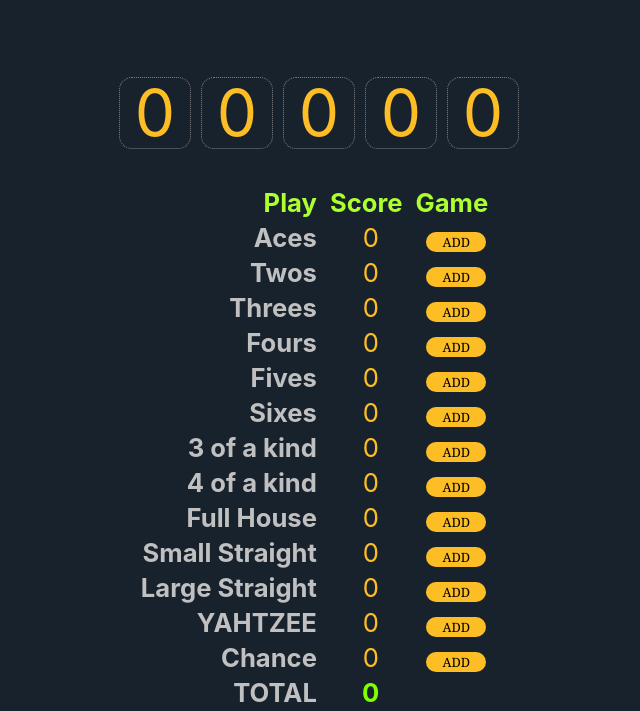
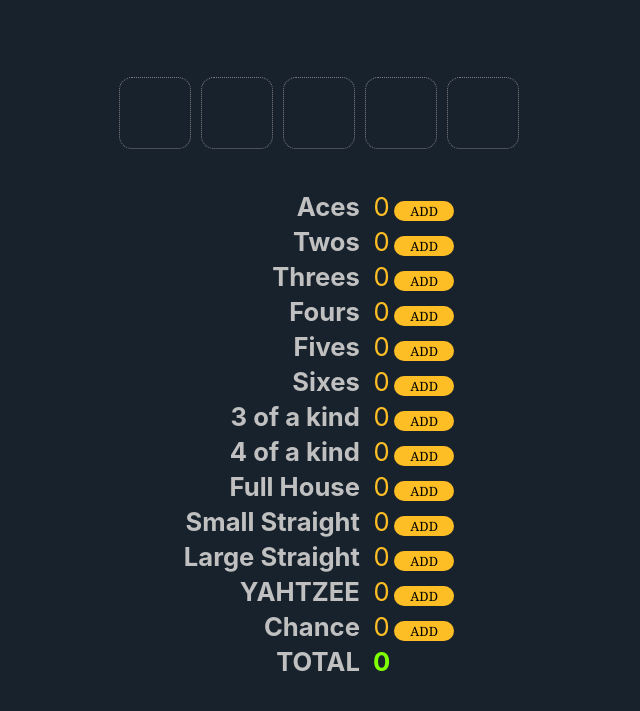
Before and after one commit to glaucofox/dice, a website: page yahtzee.html in a window 1280 px wide. Shown: the part 169-880 px from the top of the page, without its empty margins (321-961 px from the left). Drawn offline with Linux system fonts and the light colour scheme.

Commit message:
refactor: tidy up

```diff
--- a/yahtzee.html
+++ b/yahtzee.html
@@ -8,36 +8,36 @@
     <link rel="stylesheet" href="./css/style.css" />
 </head>
 <body>
-    <h3 class="content center" style="color: silver;">Yahtzee!&nbsp;&nbsp;<small><button onclick="rolar()">Roll</button></small></h3>
+    <h3 class="content center" style="color: silver;">Yahtzee!&nbsp;&nbsp;<small><button id="btnRoll" onclick="rolar()">Roll</button></small></h3>
 
     <div class="diceContainer center">
-        <div id="dice1" class="dice center">0</div>
-        <div id="dice2" class="dice center">0</div>
-        <div id="dice3" class="dice center">0</div>
-        <div id="dice4" class="dice center">0</div>
-        <div id="dice5" class="dice center">0</div>
+        <div id="dice1" class="dice center"></div>
+        <div id="dice2" class="dice center"></div>
+        <div id="dice3" class="dice center"></div>
+        <div id="dice4" class="dice center"></div>
+        <div id="dice5" class="dice center"></div>
     </div>
 
     <div class="content center" style="font-size: 0.4em;">
         <table class="scoreSheet">
             <thead>
-                <th style="text-align: right;">Play</th>
-                <th>Score</th>
-                <th>Game</th>
+                <th style="text-align: right;"></th>
+                <th></th>
+                <th></th>
             </thead>
-            <tr><th>Aces</th><td id="ScoreAces">0</td><td><button id="btnScoreAces">Add</button></td></tr>
-            <tr><th>Twos</th><td id="ScoreTwos">0</td><td><button id="btnScoreTwos">Add</button></td></tr>
-            <tr><th>Threes</th><td id="ScoreThrees">0</td><td><button id="btnScoreThrees">Add</button></td></tr>
-            <tr><th>Fours</th><td id="ScoreFours">0</td><td><button id="btnScoreFours">Add</button></td></tr>
-            <tr><th>Fives</th><td id="ScoreFives">0</td><td><button id="btnScoreFives">Add</button></td></tr>
-            <tr><th>Sixes</th><td id="ScoreSixes">0</td><td><button id="btnScoreSixes">Add</button></td></tr>
-            <tr><th>3 of a kind</th><td id="Score3OfAKind">0</td><td><button id="btnScore3OfAKind">Add</button></td></tr>
-            <tr><th>4 of a kind</th><td id="Score4OfAKind">0</td><td><button id="btnScore4OfAKind">Add</button></td></tr>
-            <tr><th>Full House</th><td id="ScoreFullHouse">0</td><td><button id="btnScoreFullHouse">Add</button></td></tr>
-            <tr><th>Small Straight</th><td id="ScoreSmallStraight">0</td><td><button id="btnScoreSmallStraight">Add</button></td></tr>
-            <tr><th>Large Straight</th><td id="ScoreLargeStraight">0</td><td><button id="btnScoreLargeStraight">Add</button></td></tr>
-            <tr><th>YAHTZEE</th><td id="ScoreYahtzee">0</td><td><button id="btnScoreYahtzee">Add</button></td></tr>
-            <tr><th>Chance</th><td id="ScoreChance">0</td><td><button id="btnScoreChance">Add</button></td></tr>
+            <tr><th>Aces</th><td id="ScoreAces">0</td><td><button id="btnScoreAces" onclick="updateValue('ScoreAces', 'btnScoreAces', 1)">Add</button></td></tr>
+            <tr><th>Twos</th><td id="ScoreTwos">0</td><td><button id="btnScoreTwos" onclick="updateValue('ScoreTwos', 'btnScoreTwos', 2)">Add</button></td></tr>
+            <tr><th>Threes</th><td id="ScoreThrees">0</td><td><button id="btnScoreThrees" onclick="updateValue('ScoreThrees', 'btnScoreThrees', 3)">Add</button></td></tr>
+            <tr><th>Fours</th><td id="ScoreFours">0</td><td><button id="btnScoreFours" onclick="updateValue('ScoreFours', 'btnScoreFours', 4)">Add</button></td></tr>
+            <tr><th>Fives</th><td id="ScoreFives">0</td><td><button id="btnScoreFives" onclick="updateValue('ScoreFives', 'btnScoreFives', 5)">Add</button></td></tr>
+            <tr><th>Sixes</th><td id="ScoreSixes">0</td><td><button id="btnScoreSixes" onclick="updateValue('ScoreSixes', 'btnScoreSixes', 6)">Add</button></td></tr>
+            <tr><th>3 of a kind</th><td id="Score3OfAKind">0</td><td><button id="btnScore3OfAKind" onclick="updateValue('Score3OfAKind', 'btnScore3OfAKind', 'threeOfAKind')">Add</button></td></tr>
+            <tr><th>4 of a kind</th><td id="Score4OfAKind">0</td><td><button id="btnScore4OfAKind" onclick="updateValue('Score4OfAKind', 'btnScore4OfAKind', 'fourOfAKind')">Add</button></td></tr>
+            <tr><th>Full House</th><td id="ScoreFullHouse">0</td><td><button id="btnScoreFullHouse" onclick="updateValue('ScoreFullHouse', 'btnScoreFullHouse', 'fullHouse')">Add</button></td></tr>
+            <tr><th>Small Straight</th><td id="ScoreSmallStraight">0</td><td><button id="btnScoreSmallStraight" onclick="updateValue('ScoreSmallStraight', 'btnScoreSmallStraight', 'smallStraight')">Add</button></td></tr>
+            <tr><th>Large Straight</th><td id="ScoreLargeStraight">0</td><td><button id="btnScoreLargeStraight" onclick="updateValue('ScoreLargeStraight', 'btnScoreLargeStraight', 'largeStraight')">Add</button></td></tr>
+            <tr><th>YAHTZEE</th><td id="ScoreYahtzee">0</td><td><button id="btnScoreYahtzee" onclick="updateValue('ScoreYahtzee', 'btnScoreYahtzee', 'yahtzee')">Add</button></td></tr>
+            <tr><th>Chance</th><td id="ScoreChance">0</td><td><button id="btnScoreChance" onclick="updateValue('ScoreChance', 'btnScoreChance', 'chance')">Add</button></td></tr>
             <tr><th>TOTAL</th><td id="ScoreTotal">0</td><td></td></tr>
         </table>
     </div>
@@ -48,73 +48,6 @@
         window.yahtzee = new Yahtzee()
         window.game = new YahtzeeGame()
     </script>
-    <script>
-    function rolar() {
-        yahtzee.roll();
-        updateDices(yahtzee.rollResult)
-    }
-
-    function updateDices(result) {
-        document.querySelector('#dice1').innerHTML = result[0];
-        document.querySelector('#dice2').innerHTML = result[1];
-        document.querySelector('#dice3').innerHTML = result[2];
-        document.querySelector('#dice4').innerHTML = result[3];
-        document.querySelector('#dice5').innerHTML = result[4];
-    }
-
-    // document.getElementById('#btnScoreAces').addEventListener('click', function(e){
-    //     e.target.disable = true
-    //     game.addScore(yahtzee.possibleMoves, 1)
-
-    // })
-    // document.getElementById('#btnScoreTwos').addEventListener('click', function(e){
-    //     e.target.disable = true
-    //     game.addScore(yahtzee.possibleMoves, 2)
-    // })
-    // document.getElementById('#btnScoreThrees').addEventListener('click', function(e){
-    //     e.target.disable = true
-    //     game.addScore(yahtzee.possibleMoves, 3)
-    // })
-    // document.getElementById('#btnScoreFours').addEventListener('click', function(e){
-    //     e.target.disable = true
-    //     game.addScore(yahtzee.possibleMoves, 4)
-    // })
-    // document.getElementById('#btnScoreFives').addEventListener('click', function(e){
-    //     e.target.disable = true
-    //     game.addScore(yahtzee.possibleMoves, 5)
-    // })
-    // document.getElementById('#btnScoreSixes').addEventListener('click', function(e){
-    //     e.target.disable = true
-    //     game.addScore(yahtzee.possibleMoves, 6)
-    // })
-    // document.getElementById('#btnScore3OfAKind').addEventListener('click', function(e){
-    //     e.target.disable = true
-    //     game.addScore(yahtzee.possibleMoves, 'three-of-a-kind')
-    // })
-    // document.getElementById('#btnScore4OfAKind').addEventListener('click', function(e){
-    //     e.target.disable = true
-    //     game.addScore(yahtzee.possibleMoves, 'four-of-a-kind')
-    // })
-    // document.getElementById('#btnScoreFullHouse').addEventListener('click', function(e){
-    //     e.target.disable = true
-    //     game.addScore(yahtzee.possibleMoves, 'full-house')
-    // })
-    // document.getElementById('#btnScoreSmallStraight').addEventListener('click', function(e){
-    //     e.target.disable = true
-    //     game.addScore(yahtzee.possibleMoves, 'small-straight')
-    // })
-    // document.getElementById('#btnScoreLargeStraight').addEventListener('click', function(e){
-    //     e.target.disable = true
-    //     game.addScore(yahtzee.possibleMoves, 'large-straight')
-    // })
-    // document.getElementById('#btnScoreYahtzee').addEventListener('click', function(e){
-    //     e.target.disable = true
-    //     game.addScore(yahtzee.possibleMoves, 'yahtzee')
-    // })
-    // document.getElementById('#btnScoreChance').addEventListener('click', function(e){
-    //     e.target.disable = true
-    //     game.addScore(yahtzee.possibleMoves, 'chance')
-    // })
-    </script>
+    <script src="scripts/gameInterface.js"></script>
 </body>
 </html>
```
